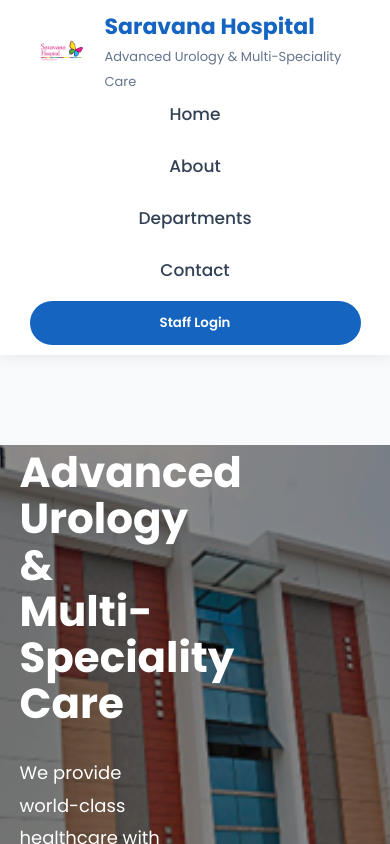
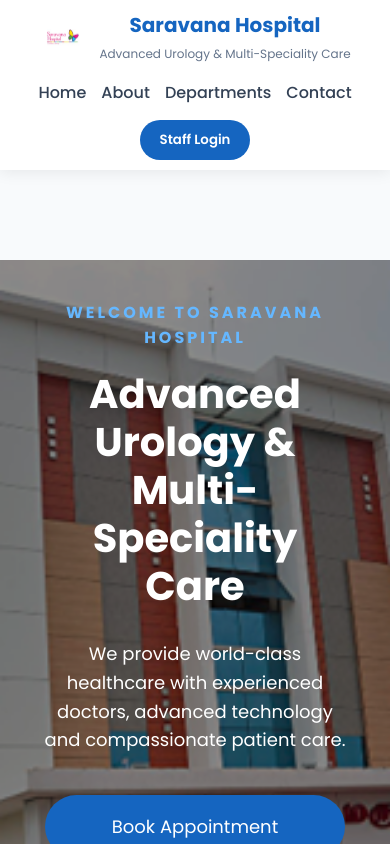
Before and after one commit to Mohammedaraafath/careflow-ui, an Angular app: page / in a window 390 px wide. Shown: the top 844 px of the page. Built offline with nearby package versions, Linux system fonts and the light colour scheme.

Commit message:
home page

```diff
--- a/src/app/features/home/home.component.css
+++ b/src/app/features/home/home.component.css
@@ -39,7 +39,7 @@
 }
 
 .hero-left h1{
-    font-size:70px;
+    font-size:clamp(36px,6vw,70px);
     line-height:1.1;
     margin-bottom:30px;
     font-weight:800;
@@ -546,65 +546,86 @@
 
 }
 
-@media(max-width:768px){
+@media (max-width:768px){
 
-.hero-content h1{
-
-font-size:42px;
-
+.hero{
+    height:auto;
+    min-height:100vh;
 }
 
-.hero-content p{
+.hero-content{
+    flex-direction:column;
+    justify-content:center;
+    padding:40px 20px;
+}
 
-font-size:18px;
+.hero-left{
+    width:100%;
+    text-align:center;
+}
 
+.hero-left h1{
+    font-size:40px;
+    line-height:1.2;
+}
+
+.hero-left p{
+    width:100%;
+    font-size:18px;
+    line-height:1.6;
 }
 
 .hero-buttons{
+    flex-direction:column;
+    align-items:center;
+}
 
-flex-direction:column;
+.primary,
+.secondary{
+    width:100%;
+    max-width:300px;
+}
 
+.appointment-card{
+    position:relative;
+    right:0;
+    top:0;
+    transform:none;
+    width:100%;
+    max-width:350px;
+    margin:30px auto 0;
+}
+
+.department-carousel{
+    flex-direction:column;
+}
+
+.department-card{
+    width:100%;
 }
 
 .arrow{
-
-width:55px;
-
-height:55px;
-
-font-size:26px;
-
+    display:none;
 }
 
 .department-details{
-
-padding:30px;
-
+    padding:20px;
 }
 
 .department-details h2{
-
-font-size:32px;
-
+    font-size:28px;
 }
 
 .department-details h3{
-
-font-size:24px;
-
+    font-size:22px;
 }
 
 .qualification,
 .experience{
-
-font-size:20px;
-
+    font-size:18px;
 }
 
 .services{
-
-font-size:17px;
-
+    font-size:16px;
 }
-
 }
--- a/src/app/layout/navbar/navbar.component.css
+++ b/src/app/layout/navbar/navbar.component.css
@@ -71,31 +71,51 @@
 }
 
 @media (max-width: 768px) {
+
+  .navbar {
+    height: auto;
+    position: relative;
+    padding: 10px 0;
+  }
+
   .container {
     flex-direction: column;
     align-items: center;
-    height: auto;
-    padding: 10px;
+    gap: 15px;
+  }
+
+  .logo {
+    justify-content: center;
+    text-align: center;
+  }
+
+  .logo img {
+    width: 45px;
+    height: 45px;
+  }
+
+  .logo h2 {
+    font-size: 20px;
+  }
+
+  .logo span {
+    font-size: 12px;
   }
 
   .nav-links {
+    width: 100%;
     display: flex;
-    flex-direction: column;
-    align-items: center;
-    gap: 10px;
-    width: 100%;
+    justify-content: center;
+    flex-wrap: wrap;
+    gap: 15px;
   }
 
   .nav-links a {
-    padding: 8px;
+    font-size: 16px;
   }
 
   .login-btn {
-    width: 100%;
-  }
-
-  .navbar {
-    position: relative;
-    height: auto;
+    padding: 10px 20px;
+    width: auto;
   }
 }
```
